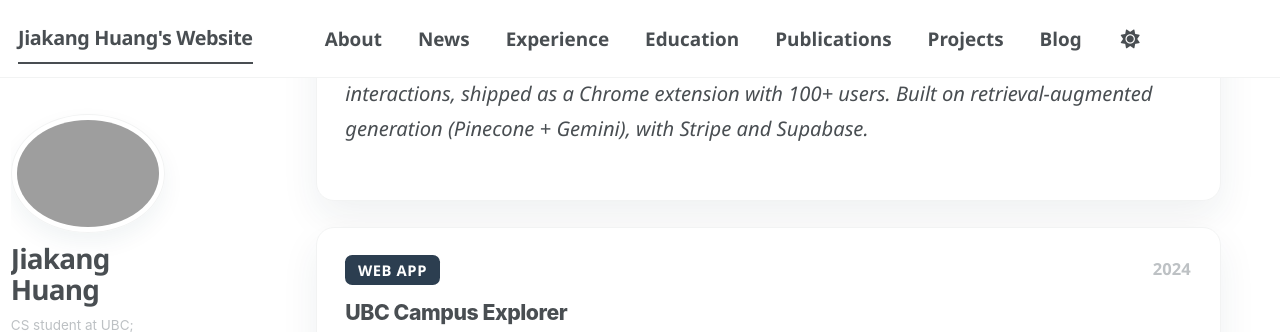
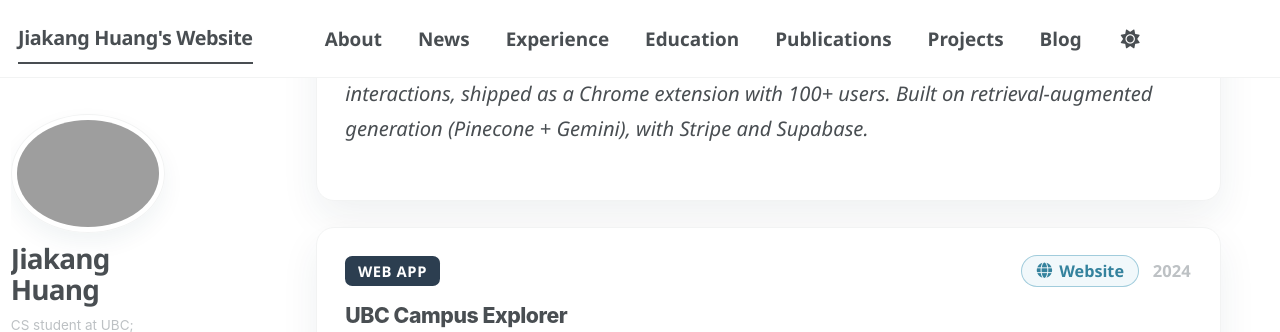
Before and after one commit to DanielHuangjiakang/danielhuangjiakang.github.io, a Jekyll site: the page built from _pages/about.md, in a window 1280 px wide and 900 px high, scrolled down 6997 px, cut to the strip 0-332 px from the top of the window. Built offline with Jekyll 4.4.1, drawn with Linux system fonts in a browser that asks for light colours; some web fonts are replaced; a script bundle is joined from its source files by our own code; library files that are not in the unit come from our copies.

Commit message:
UBC Campus Explorer: add live demo Website link

```diff
--- a/_pages/about.md
+++ b/_pages/about.md
@@ -218,7 +218,10 @@ redirect_from:
       <article class="pub-card">
         <div class="pub-card__header">
           <span class="pub-card__badge">Web App</span>
-          <span class="pub-card__meta"><span class="pub-card__year">2024</span></span>
+          <span class="pub-card__meta">
+            <span class="pub-links pub-links--compact"><a class="pub-pill" href="https://www.ubccampusexplorer.com/" target="_blank" rel="noopener"><i class="fas fa-globe" aria-hidden="true"></i>Website</a></span>
+            <span class="pub-card__year">2024</span>
+          </span>
         </div>
         <h3 class="pub-card__title">UBC Campus Explorer</h3>
         <img class="pub-card__image" src="/images/project-campus-explorer.gif" alt="UBC Campus Explorer demo" loading="lazy">
```
